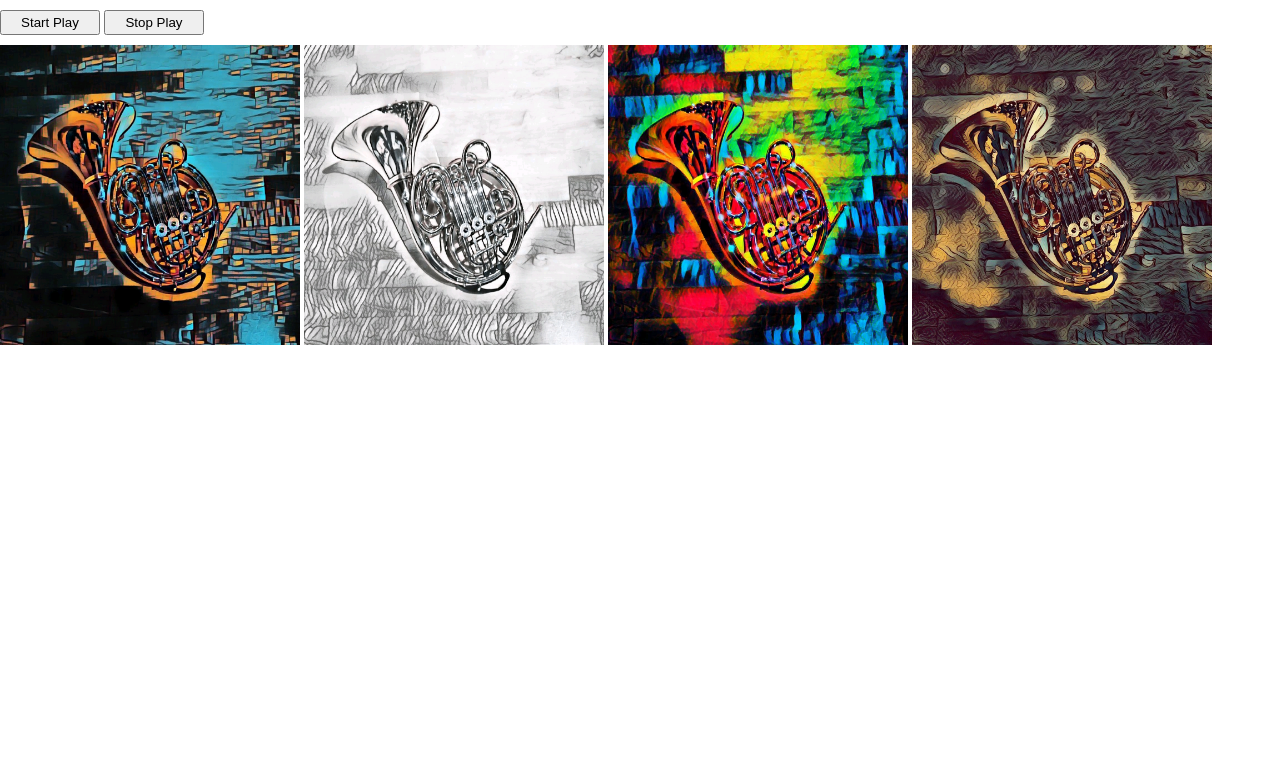
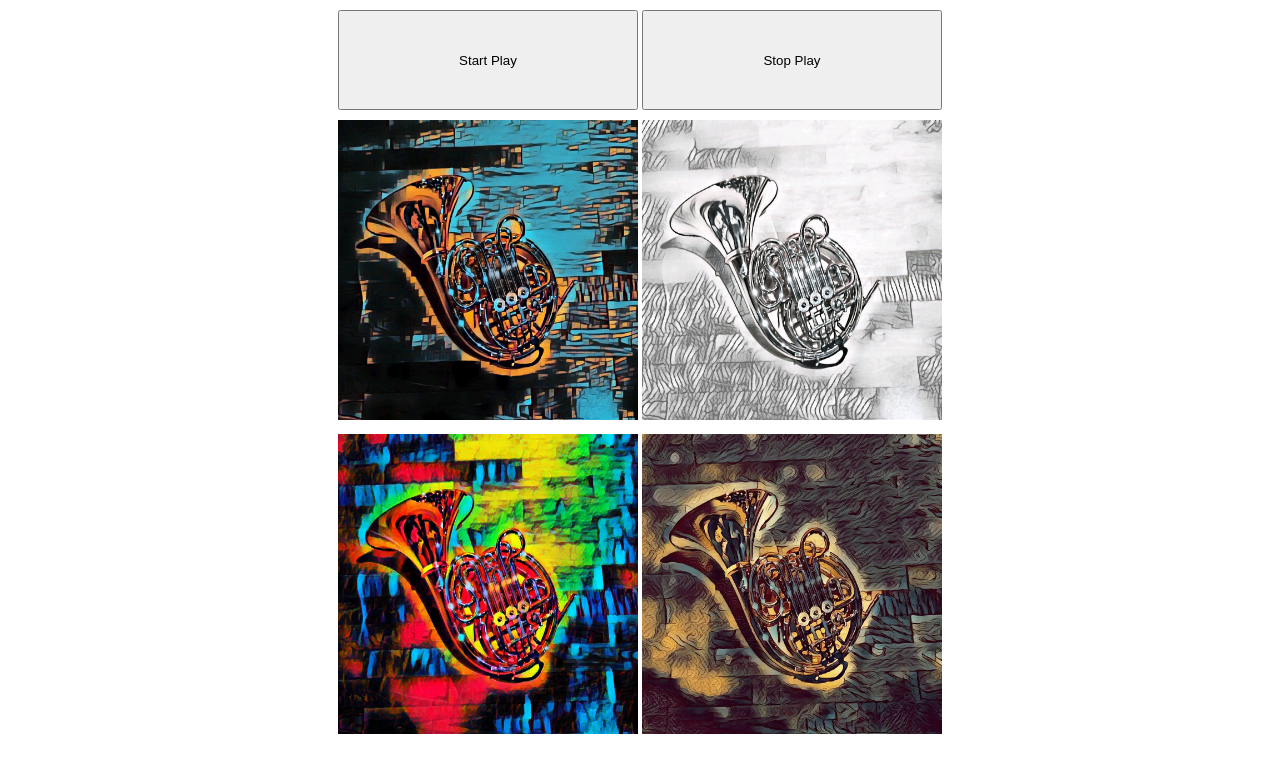
Before and after one commit to Mahler2/mahler2.github.io, a plain HTML site: page index.html in a window 1280 px wide. Drawn offline with Linux system fonts and the light colour scheme.

Commit message:
button size

```diff
--- a/Site.css
+++ b/Site.css
@@ -5,6 +5,7 @@
 
 div {
     margin-top: 10px;
+    text-align: center;
 }
 
 * {
@@ -13,6 +14,6 @@ div {
 }
 
 .buttonHeader {
-    width: 100px;
-    height: 25px;
+    width: 300px;
+    height: 100px;
 }
--- a/index.html
+++ b/index.html
@@ -6,16 +6,19 @@
 <link rel="stylesheet" href="Site.css" />
 
 <body>
-    <div>
+    <div style>
         <input class="buttonHeader" type="button" value="Start Play" onclick="play('audio')" />
         <input class="buttonHeader" type="button" value="Stop Play" onclick="stop('audio')" />
     </div>
     <div>
-        <input class="muter" id="mute1" type="image" src="1.jpg" value="Mute1" onclick="mute('audio1','mute1')" />
-        <input class="muter" id="mute2" type="image" src="2.jpg" onclick="mute('audio2','mute2')" />
-        <input class="muter" id="mute3" type="image" src="3.jpg" onclick="mute('audio3','mute3')" />
-        <input class="muter" id="mute4" type="image" src="4.jpg" onclick="mute('audio4','mute4')" />
-    </div>
+      <input class="muter" id="mute1" type="image" src="1.jpg" value="Mute1" onclick="mute('audio1','mute1')" />
+      <input class="muter" id="mute2" type="image" src="2.jpg" onclick="mute('audio2','mute2')" />
+  </div>
+  <div>
+      <input class="muter" id="mute3" type="image" src="3.jpg" onclick="mute('audio3','mute3')" />
+      <input class="muter" id="mute4" type="image" src="4.jpg" onclick="mute('audio4','mute4')" />
+  </div>
+
 
 
     <audio class="audio" id="audio1" src="hirten-001.mp3" type="audio/mp3" loop="true" style="display: none;">
```
